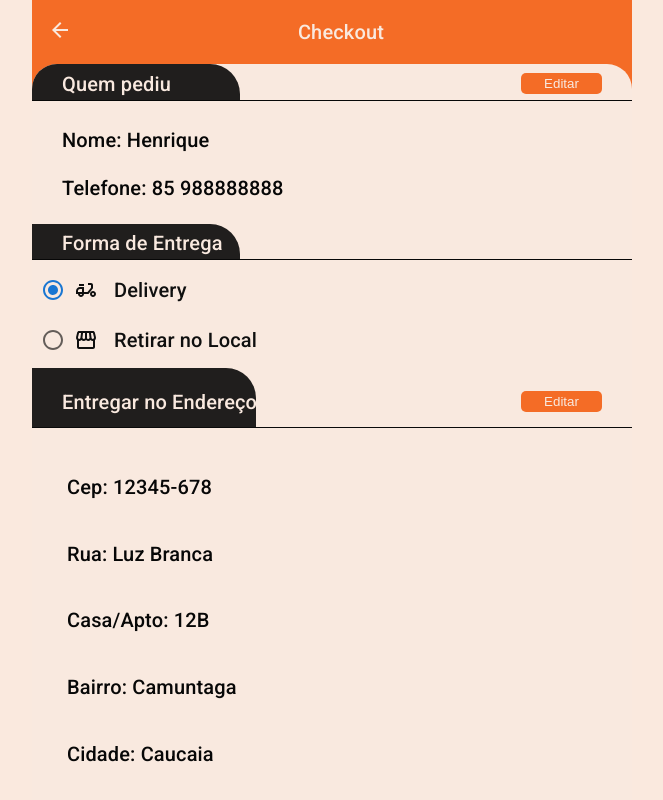
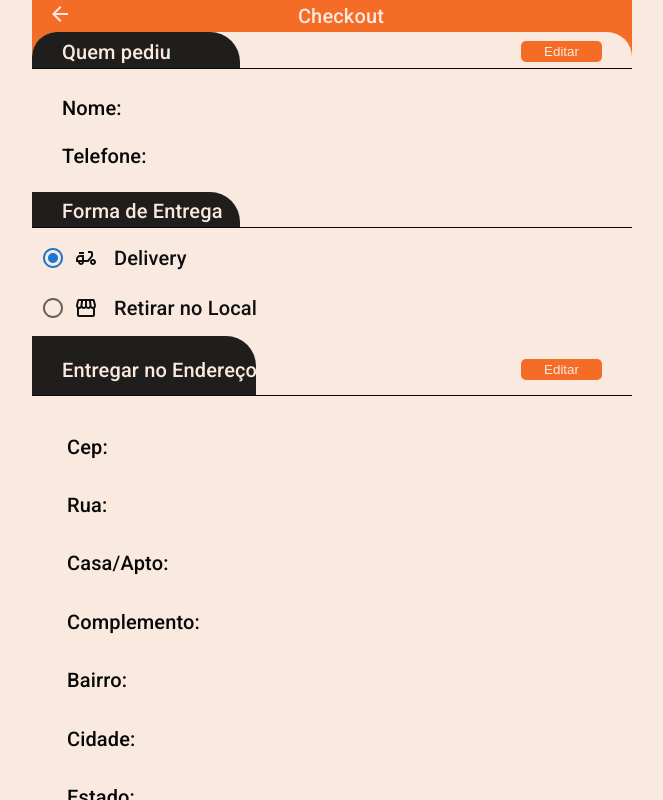
Before and after one commit to CHenriqueRibeiro/Delivery-system-new, a React (Vite) app: page /pedido in a window 1280 px wide. Shown: the whole page, without its empty margins (308-971 px from the left). Built offline with nearby package versions, Linux system fonts and the light colour scheme.

Commit message:
aplicando local storage na tela final

```diff
--- a/src/components/Cart/cart.css
+++ b/src/components/Cart/cart.css
@@ -112,6 +112,7 @@
   color: #fae9de !important;
 }
 #modalCadastro {
+  overflow: hidden;
   display: flex;
   flex-direction: column;
   align-items: center;
--- a/src/pages/Order.jsx
+++ b/src/pages/Order.jsx
@@ -1,5 +1,5 @@
 import { Box, Radio, TextField, Typography } from "@mui/material";
-import { useState } from "react";
+import { useEffect, useState } from "react";
 import { Button } from "@mui/base";
 import ArrowBackIcon from "@mui/icons-material/ArrowBack";
 import DeliveryDiningOutlinedIcon from "@mui/icons-material/DeliveryDiningOutlined";
@@ -9,43 +9,56 @@ import PixOutlinedIcon from "@mui/icons-material/PixOutlined";
 import { NavLink } from "react-router-dom";
 import AttachMoneyIcon from "@mui/icons-material/AttachMoney";
 import InputMask from "react-input-mask";
-
-/*import { useForm } from "react-hook-form";
+import { useForm } from "react-hook-form";
 import { yupResolver } from "@hookform/resolvers/yup";
-import * as yup from "yup";*/
+import * as yup from "yup";
+import Modal from "@mui/material/Modal";
+import Fade from "@mui/material/Fade";
 import "./Order.css";
 
-//import Backdrop from "@mui/material/Backdrop";
+const SignupSchema = yup.object().shape({
+  estado: yup.string(),
+  cidade: yup.string().required(),
+  bairro: yup.string().required(),
+  complemento: yup.string(),
+  casaApto: yup.string().required(),
+  rua: yup.string().required(),
+  cep: yup.string(),
+  formaDeEntrega: yup.string().required(),
+  telefone: yup.number().required(),
+  nome: yup.string().required(),
+});
 
-import Modal from "@mui/material/Modal";
-import Fade from "@mui/material/Fade";
-
-/*const schema = yup
-  .object({
-    firstName: yup.string().required(),
-    age: yup.number().positive().integer().required(),
-  })
-  .required();*/
 const Order = () => {
+  const [isDisabled, setIsDisabled] = useState(false);
+  const [open, setOpen] = useState(false);
+  const [nomeLocalStorage, setNomeLocalStorage] = useState("");
+  const [telefoneLocalStorage, setTelefoneLocalStorage] = useState("");
+  const [cepLocalStorage, setCepLocalStorage] = useState("");
+  const [ruaLocalStorage, setRuaLocalStorage] = useState("");
+  const [casaLocalStorage, setCasaLocalStorage] = useState("");
+  const [complementoLocalStorage, setComplementoLocalStorage] = useState("");
+  const [bairroLocalStorage, setBairroLocalStorage] = useState("");
+  const [cidadeLocalStorage, setCidadeLocalStorage] = useState("");
+  const [estadoLocalStorage, setEstadoLocalStorage] = useState("");
   const [selectedValueDelivery, setSelectedValueDelivery] =
     useState("delivery");
-  const [selectedValuePayment, setSelectedValuePayment] = useState();
-  const [isDisabled, setIsDisabled] = useState(false);
-  const [open, setOpen] = useState(false);
-  const [nome, setNome] = useState("");
+  const [selectedValuePayment, setSelectedValuePayment] =
+    useState("creditCard");
 
-  /* const {
-    register,
-    handleSubmit,
-    formState: { errors },
-  } = useForm({
-    resolver: yupResolver(schema),
+  const { register, handleSubmit } = useForm({
+    resolver: yupResolver(SignupSchema),
   });
-  const onSubmit = (data) => console.log(data);*/
+
+  const onSubmit = (data) => {
+    localStorage.setItem("formData", JSON.stringify(data));
+    console.log(data);
+  };
 
   const handleChangeDelivery = (event) => {
     setSelectedValueDelivery(event.target.value);
   };
+
   const handleChangePayment = (event) => {
     setSelectedValuePayment(event.target.value);
   };
@@ -57,16 +70,26 @@ const Order = () => {
   const handleOpen = () => setOpen(true);
   const handleClose = () => setOpen(false);
 
-  const handleInputChange = (e) => {
-    const inputValue = e.target.value;
+  useEffect(() => {
+    const storedData = localStorage.getItem("formData");
 
-    if (/^[A-Za-z\s]+$/.test(inputValue) || inputValue === "") {
-      setNome(inputValue);
+    if (storedData) {
+      const parsedData = JSON.parse(storedData);
+      setNomeLocalStorage(parsedData.nome);
+      setTelefoneLocalStorage(parsedData.telefone);
+      setCepLocalStorage(parsedData.cep);
+      setRuaLocalStorage(parsedData.rua);
+      setCasaLocalStorage(parsedData.casaApto);
+      setComplementoLocalStorage(parsedData.complemento);
+      setBairroLocalStorage(parsedData.bairro);
+      setCidadeLocalStorage(parsedData.cidade);
+      setEstadoLocalStorage(parsedData.estado);
     }
-  };
+  }, []);
 
   return (
     <Box className="screenOrder">
+      <form onSubmit={handleSubmit(onSubmit)}>
         <Box className="headerOrder">
           <Box className="iconAndText">
             <NavLink to="/" style={{ color: "#f9e9df" }}>
@@ -80,18 +103,12 @@ const Order = () => {
             <Box className="contentPersonalData">
               {" "}
               <Box className="backgroundTitle"></Box>
-            {/* <form onSubmit={handleSubmit(onSubmit)}>
-              <input {...register("firstName")} />
-              <p>{errors.firstName?.message}</p>
-
-              <input {...register("age")} />
-              <p>{errors.age?.message}</p>
-
-              <input type="submit" />
-  </form>*/}
               <Typography variant="h6" className="editInformation">
                 Quem pediu
-              <Button onClick={changeCondition} className="btnEditInformation">
+                <Button
+                  onClick={changeCondition}
+                  className="btnEditInformation"
+                >
                   Editar
                 </Button>
               </Typography>
@@ -102,27 +119,33 @@ const Order = () => {
                       sx={{ display: "flex", flexDirection: "row" }}
                       variant="h6"
                     >
-                    Nome:
-                    <InputMask
-                      mask=""
-                      maskChar=""
-                      spellCheck="false"
+                      <label>Nome:</label>
+                      <input
                         type="text"
-                      className="inputCheckout"
-                      value={nome}
-                      onChange={handleInputChange}
-                      maxLength={20}
+                        name="nome"
+                        {...register("nome")}
+                        style={{ textTransform: "capitalize" }}
+                        value={nomeLocalStorage}
+                        onChange={(e) => {
+                          setNomeLocalStorage(e.target.value);
+                        }}
                       />
                     </Typography>
                     <Typography
                       sx={{ display: "flex", flexDirection: "row" }}
                       variant="h6"
                     >
-                    Telefone:
+                      <label>Telefone:</label>
                       <InputMask
                         mask="99 9 99999999"
                         maskChar={null}
                         className="inputCheckout"
+                        name="telefone"
+                        {...register("telefone")}
+                        value={telefoneLocalStorage}
+                        onChange={(e) => {
+                          setTelefoneLocalStorage(e.target.value);
+                        }}
                       />
                     </Typography>
                   </>
@@ -138,12 +161,17 @@ const Order = () => {
                       }}
                     >
                       <span>
-                      <Typography variant="h6"> Nome: Henrique</Typography>
+                        <Typography
+                          variant="h6"
+                          sx={{ textTransform: "capitalize" }}
+                        >
+                          Nome: {nomeLocalStorage}
+                        </Typography>
                       </span>
                       <span>
                         <Typography variant="h6">
                           {" "}
-                        Telefone: 85 988888888
+                          Telefone: {telefoneLocalStorage}
                         </Typography>
                       </span>
                     </Box>
@@ -171,9 +199,12 @@ const Order = () => {
               <Box className="deliveryMethod">
                 <Box display={"flex"} width={"100%"} alignItems={"center"}>
                   <Radio
+                    type="radio"
                     checked={selectedValueDelivery === "delivery"}
                     onChange={handleChangeDelivery}
                     value="delivery"
+                    name="formaDeEntrega"
+                    {...register("formaDeEntrega")}
                   />
                   <DeliveryDiningOutlinedIcon />
                   <Typography variant="h6" sx={{ pl: 2 }}>
@@ -182,9 +213,12 @@ const Order = () => {
                 </Box>
                 <Box display={"flex"} alignItems={"center"}>
                   <Radio
+                    type="text"
                     checked={selectedValueDelivery === "pickUpDelivery"}
                     onChange={handleChangeDelivery}
                     value="pickUpDelivery"
+                    name="formaDeEntrega"
+                    {...register("formaDeEntrega")}
                   />
                   <StorefrontOutlinedIcon />
                   <Typography variant="h6" sx={{ pl: 2 }}>
@@ -215,11 +249,16 @@ const Order = () => {
                         sx={{ display: "flex", flexDirection: "column" }}
                         variant="h6"
                       >
-                      Cep:
+                        <label>Cep:</label>
                         <InputMask
-                        mask="999999-999"
+                          mask="99999-999"
                           maskChar={null}
-                        //style={{ background:'red', width:'50%', borderRadius:'15px', border:'none',paddingLeft:'10px'}}
+                          name="cep"
+                          {...register("cep")}
+                          value={cepLocalStorage}
+                          onChange={(e) => {
+                            setCepLocalStorage(e.target.value);
+                          }}
                         />
                       </Typography>
 
@@ -228,13 +267,14 @@ const Order = () => {
                         variant="h6"
                       >
                         {" "}
-                      Rua :
-                      <InputMask
-                        mask=""
-                        maskChar=""
-                        spellCheck="false"
-                        type="text"
-                        maxLength={50}
+                        <label>Rua/ Av :</label>
+                        <input
+                          name="rua"
+                          {...register("rua")}
+                          value={ruaLocalStorage}
+                          onChange={(e) => {
+                            setRuaLocalStorage(e.target.value);
+                          }}
                         />
                       </Typography>
                       <Typography
@@ -242,13 +282,15 @@ const Order = () => {
                         variant="h6"
                       >
                         {" "}
-                      Casa/Apto :
-                      <InputMask
-                        mask=""
-                        maskChar=""
+                        <label>Casa/Apto :</label>
+                        <input
                           spellCheck="false"
-                        type="text"
-                        maxLength={50}
+                          name="casaApto"
+                          {...register("casaApto")}
+                          value={casaLocalStorage}
+                          onChange={(e) => {
+                            setCasaLocalStorage(e.target.value);
+                          }}
                         />
                       </Typography>
                       <Typography
@@ -256,13 +298,15 @@ const Order = () => {
                         variant="h6"
                       >
                         {" "}
-                      Complemento :
-                      <InputMask
-                        mask=""
-                        maskChar=""
+                        <label>Complemento :</label>
+                        <input
                           spellCheck="false"
-                        type="text"
-                        maxLength={50}
+                          name="complemento"
+                          {...register("complemento")}
+                          value={complementoLocalStorage}
+                          onChange={(e) => {
+                            setComplementoLocalStorage(e.target.value);
+                          }}
                         />
                       </Typography>
 
@@ -271,13 +315,15 @@ const Order = () => {
                         variant="h6"
                       >
                         {" "}
-                      Bairro:
-                      <InputMask
-                        mask=""
-                        maskChar={null}
+                        <label> Bairro:</label>
+                        <input
                           spellCheck="false"
-                        type="text"
-                        maxLength={20}
+                          name="bairro"
+                          {...register("bairro")}
+                          value={bairroLocalStorage}
+                          onChange={(e) => {
+                            setBairroLocalStorage(e.target.value);
+                          }}
                         />
                       </Typography>
 
@@ -286,13 +332,15 @@ const Order = () => {
                         variant="h6"
                       >
                         {" "}
-                      Cidade:
-                      <InputMask
-                        mask=""
-                        maskChar=""
+                        <label>Cidade:</label>
+                        <input
                           spellCheck="false"
-                        type="text"
-                        maxLength={50}
+                          name="cidade"
+                          {...register("cidade")}
+                          value={cidadeLocalStorage}
+                          onChange={(e) => {
+                            setCidadeLocalStorage(e.target.value);
+                          }}
                         />
                       </Typography>
 
@@ -301,13 +349,15 @@ const Order = () => {
                         variant="h6"
                       >
                         {" "}
-                      Estado:
-                      <InputMask
-                        mask=""
-                        maskChar=""
+                        <label>Estado:</label>
+                        <input
                           spellCheck="false"
-                        type="text"
-                        maxLength={50}
+                          name="estado"
+                          {...register("estado")}
+                          value={estadoLocalStorage}
+                          onChange={(e) => {
+                            setEstadoLocalStorage(e.target.value);
+                          }}
                         />
                       </Typography>
                     </>
@@ -317,37 +367,60 @@ const Order = () => {
                         sx={{ display: "flex", flexDirection: "column" }}
                         variant="h6"
                       >
-                      <span className="inputCheckout"> Cep: 12345-678</span>
+                        <span className="inputCheckout">
+                          {" "}
+                          Cep: {cepLocalStorage}
+                        </span>
                       </Typography>
                       <Typography
                         sx={{ display: "flex", flexDirection: "column" }}
                         variant="h6"
                       >
-                      <span className="inputCheckout"> Rua: Luz Branca</span>
+                        <span className="inputCheckout">
+                          {" "}
+                          Rua: {ruaLocalStorage}
+                        </span>
                       </Typography>
                       <Typography
                         sx={{ display: "flex", flexDirection: "column" }}
                         variant="h6"
                       >
-                      <span className="inputCheckout"> Casa/Apto: 12B</span>
+                        <span className="inputCheckout">
+                          {" "}
+                          Casa/Apto:{casaLocalStorage}
+                        </span>
                       </Typography>
                       <Typography
                         sx={{ display: "flex", flexDirection: "column" }}
                         variant="h6"
                       >
-                      <span className="inputCheckout">Bairro: Camuntaga</span>
+                        <span className="inputCheckout">
+                          Complemento: {complementoLocalStorage}
+                        </span>
                       </Typography>
                       <Typography
                         sx={{ display: "flex", flexDirection: "column" }}
                         variant="h6"
                       >
-                      <span className="inputCheckout">Cidade: Caucaia</span>
+                        <span className="inputCheckout">
+                          Bairro: {bairroLocalStorage}
+                        </span>
                       </Typography>
                       <Typography
                         sx={{ display: "flex", flexDirection: "column" }}
                         variant="h6"
                       >
-                      <span className="inputCheckout">Estado: Ceará</span>
+                        <span className="inputCheckout">
+                          Cidade: {cidadeLocalStorage}
+                        </span>
+                      </Typography>
+                      <Typography
+                        sx={{ display: "flex", flexDirection: "column" }}
+                        variant="h6"
+                      >
+                        <span className="inputCheckout">
+                          Estado: {estadoLocalStorage}
+                        </span>
                       </Typography>
                     </>
                   )}
@@ -463,8 +536,8 @@ const Order = () => {
                     checked={selectedValuePayment === "creditCard"}
                     onChange={handleChangePayment}
                     value="creditCard"
-                  name="radio-buttons"
-                  inputProps={{ "aria-label": "creditCard" }}
+                    name="formaDePagamento"
+                    {...register("formaDeEPagamento")}
                   />
                   <CreditCardOutlinedIcon />
                   <Typography variant="h6" sx={{ pl: 2 }}>
@@ -476,8 +549,8 @@ const Order = () => {
                     checked={selectedValuePayment === "debitCard"}
                     onChange={handleChangePayment}
                     value="debitCard"
-                  name="radio-buttons"
-                  inputProps={{ "aria-label": "debitCard" }}
+                    name="formaDePagamento"
+                    {...register("formaDeEPagamento")}
                   />
                   <CreditCardOutlinedIcon />
                   <Typography variant="h6" sx={{ pl: 2 }}>
@@ -489,8 +562,8 @@ const Order = () => {
                     checked={selectedValuePayment === "pix"}
                     onChange={handleChangePayment}
                     value="pix"
-                  name="radio-buttons"
-                  inputProps={{ "aria-label": "pix" }}
+                    name="formaDePagamento"
+                    {...register("formaDeEPagamento")}
                   />
                   <PixOutlinedIcon />
                   <Typography variant="h6" sx={{ pl: 2 }}>
@@ -502,8 +575,8 @@ const Order = () => {
                     checked={selectedValuePayment === "money"}
                     onChange={handleChangePayment}
                     value="money"
-                  name="radio-buttons"
-                  inputProps={{ "aria-label": "money" }}
+                    name="formaDePagamento"
+                    {...register("formaDeEPagamento")}
                   />
                   <AttachMoneyIcon />
                   <Typography variant="h6" sx={{ pl: 2 }}>
@@ -517,9 +590,11 @@ const Order = () => {
           <Box className="totalPurchase">
             <Box className="contentTotalPurchase">
               <Typography variant="h6">Total:R$ 50,00</Typography>
-            <Button className="btnSendRequest" onClick={handleOpen}>
-              Enviar Pedido
-            </Button>
+              <input
+                className="btnSendRequest"
+                type="submit"
+                onClick={handleOpen}
+              />
             </Box>
           </Box>
         </Box>
@@ -557,14 +632,22 @@ const Order = () => {
                 </Box>
 
                 <NavLink to="/" style={{ color: "#f9e9df" }}>
-                <button onClick={handleClose} className="btnCloseService">
-                  Fechar
-                </button>
+                  <input
+                    onClick={handleClose}
+                    className="btnCloseService"
+                    value="fechar"
+                    style={{
+                      textAlign: "center",
+                      color: "white",
+                      textTransform: "capitalize",
+                    }}
+                  />
                 </NavLink>
               </Box>
             </Box>
           </Fade>
         </Modal>
+      </form>
     </Box>
   );
 };
```
Lines whose indentation alone changed are shown as unchanged.
